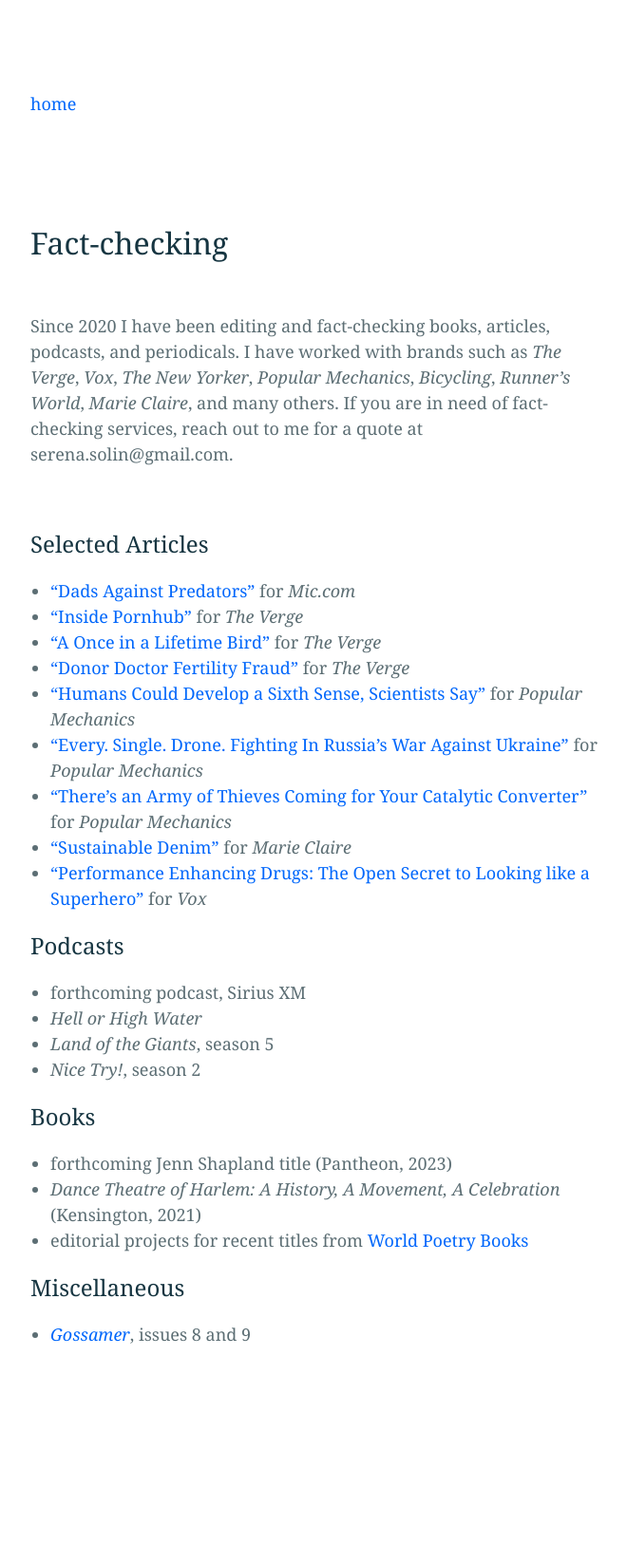
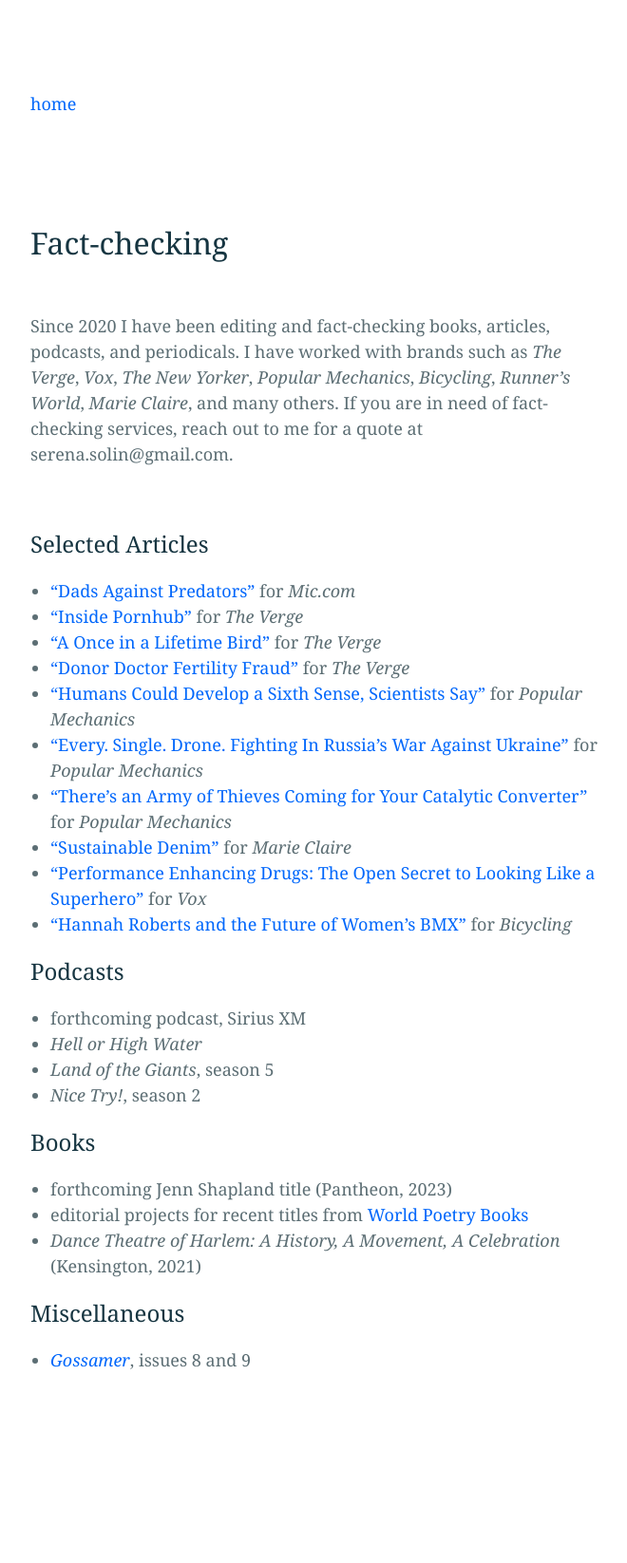
Before and after one commit to bliss-st/ss-website, a Jekyll site: the page built from factchecking.md, in a window 1280 px wide. Shown: the whole page at 95% size, without its empty margins (308-968 px from the left). Built offline with Jekyll 4.4.1, drawn with Linux system fonts in a browser that asks for light colours; before the commit the page ends 1619 px from its top, so only the background shows below that.

Commit message:
Update factchecking.md

```diff
--- a/factchecking.md
+++ b/factchecking.md
@@ -19,7 +19,8 @@
 * <a href="https://www.popularmechanics.com/cars/a39813806/theres-an-army-of-thieves-coming-for-your-catalytic-converter/">"There's an Army of Thieves Coming for Your Catalytic Converter"</a> for <em>Popular Mechanics</em>
 * <a href="https://www.marieclaire.com/fashion/sustainable-denim/">"Sustainable Denim"</a> for <em>Marie Claire</em>
 <br>
-* <a href="https://www.vox.com/the-goods/22760163/steroids-hgh-hollywood-actors-peds-performance-enhancing-drugs">"Performance Enhancing Drugs: The Open Secret to Looking like a Superhero"</a> for <em>Vox</em>
+* <a href="https://www.vox.com/the-goods/22760163/steroids-hgh-hollywood-actors-peds-performance-enhancing-drugs">"Performance Enhancing Drugs: The Open Secret to Looking Like a Superhero"</a> for <em>Vox</em>
+* <a href="https://www.bicycling.com/culture/a37102070/hannah-roberts-tokyo-olympics/">"Hannah Roberts and the Future of Women's BMX"</a> for <em>Bicycling</em>
 
 ## Podcasts
 * forthcoming podcast, Sirius XM
@@ -30,9 +31,9 @@
 
 ## Books
 * forthcoming Jenn Shapland title (Pantheon, 2023)
+* editorial projects for recent titles from <a href="worldpoetrybooks.com">World Poetry Books</a>
 * <em>Dance Theatre of Harlem: A History, A Movement, A Celebration</em> (Kensington, 2021)
 <br>
-* editorial projects for recent titles from <a href="worldpoetrybooks.com">World Poetry Books</a>
 
 ## Miscellaneous
 * <em><a href="https://www.gossamer.co/">Gossamer</a></em>, issues 8 and 9
```
